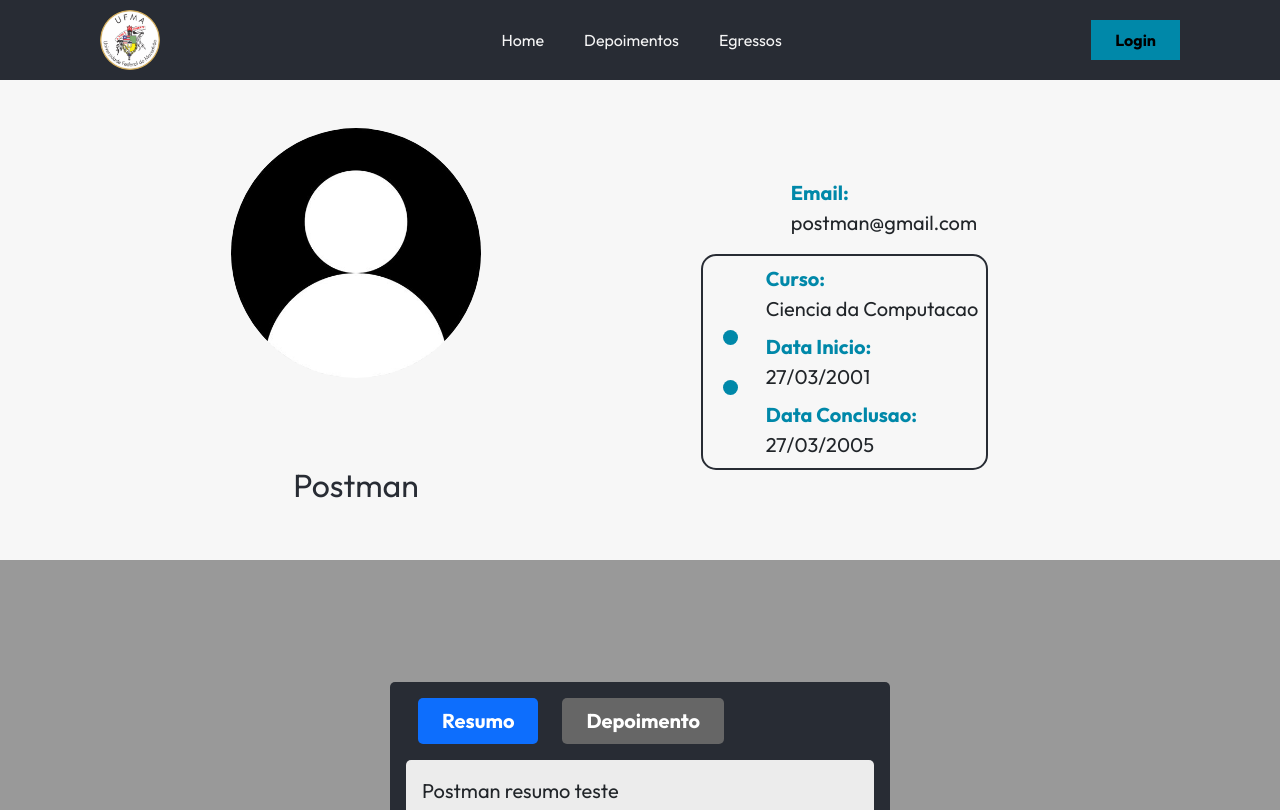
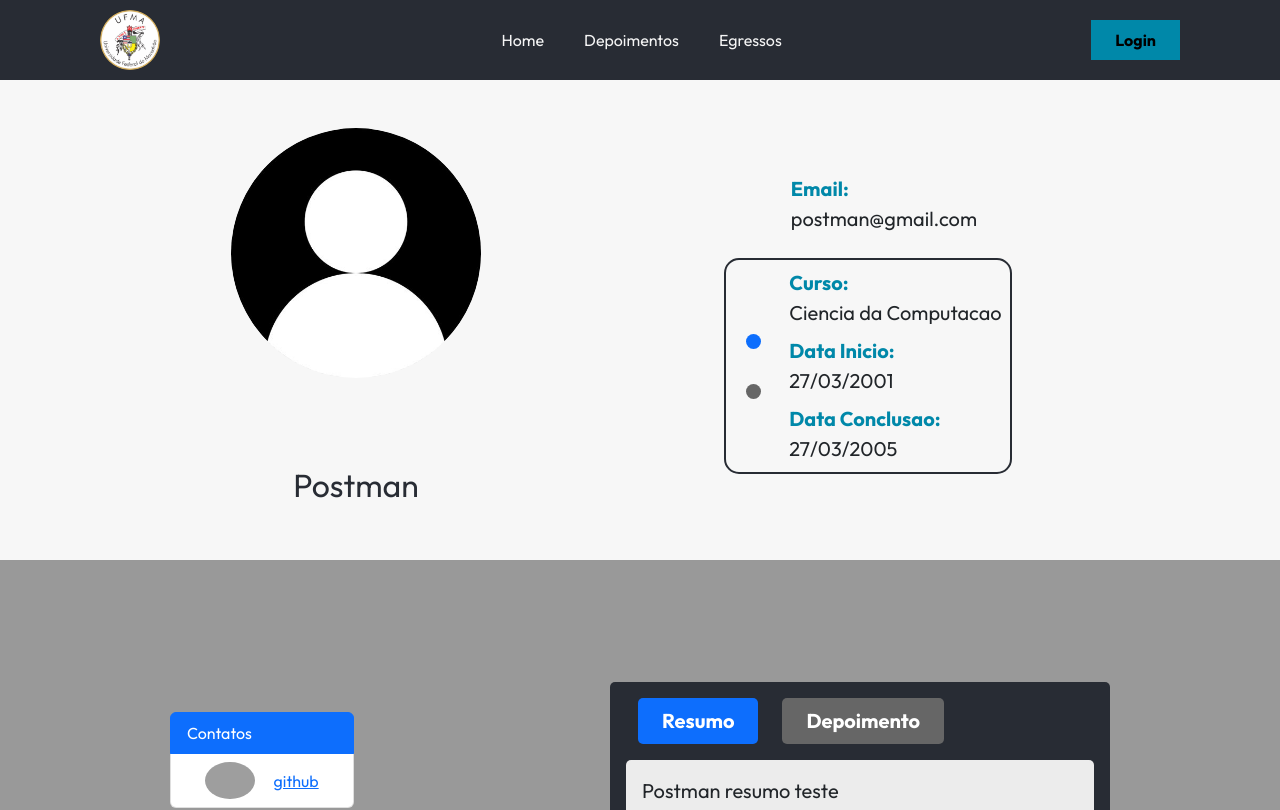
Before and after one commit to MarcosGTS/PortalEgresso-Front, a React (Create React App) app: page /perfil/1 in a window 1280 px wide. Shown: the top 810 px of the page. Built offline with nearby package versions, Linux system fonts and the light colour scheme; no server answers; grey boxes are pictures that could not be loaded.

Commit message:
add delete functionalities

```diff
--- a/src/components/carrossel/Carrossel.js
+++ b/src/components/carrossel/Carrossel.js
@@ -14,9 +14,11 @@ function Carrossel({ children }) {
     return (
         <div className='carrossel'>
             <div className='buttons-container'>
-                {buttons.map(child =>
+                {buttons.map((child, i) =>
                     {if (buttons.length > 1) {
-                        return <div onClick={changeIndex} className="radio-button"></div>
+                        if (i === index)
+                            return <div onClick={changeIndex} className="radio-button" style={{backgroundColor: "#0d6efd"}}></div>
+                        return <div onClick={changeIndex} className="radio-button" style={{backgroundColor: "#666"}}></div>
                     }}
                 )}
             </div>
--- a/src/services/ApiService.js
+++ b/src/services/ApiService.js
@@ -8,6 +8,7 @@ class ApiService {
     constructor(apiUrl, apiToken) {
         this.apiUrl = apiUrl;
         if (apiToken) {
+            instance.defaults.headers.post["Authorization"] = apiToken;
             instance.defaults.headers.post["Authorization"] = apiToken;
         }
     }
--- a/src/services/EgressoService.js
+++ b/src/services/EgressoService.js
@@ -33,6 +33,10 @@ class EgressoService extends ApiService{
         return this.post(`/editar/${egressoId}/curso/${prevCursoId}/${novoCursoId}`, obj);
     }
 
+    removerCurso(idEgresso, idCurso) {
+        return this.post(`/delete/${idEgresso}/curso/${idCurso}`);
+    }
+
     adicionarCargo(idEgresso, idCargo, obj) {
         return this.post(`/${idEgresso}/cargo/${idCargo}`, obj);
     }
@@ -41,13 +45,22 @@ class EgressoService extends ApiService{
         return this.post(`/editar/${egressoId}/cargo`, obj);
     }
 
+    removerCargo(egressoId, profId) {
+        return this.post(`/delete/${egressoId}/cargo/${profId}`);
+    }
+
     adicionarContato(idEgresso, idContato, obj) {
-        return this.post(`/${idEgresso}/contato/${idContato}`, obj)
+        return this.post(`/${idEgresso}/contato/${idContato}`, obj);
     }
 
     editarContato(idEgresso, idContato, idNovoContato, obj) {
-        return this.post(`/editar/${idEgresso}/contato/${idContato}/${idNovoContato}`, obj)
+        return this.post(`/editar/${idEgresso}/contato/${idContato}/${idNovoContato}`, obj);
     }
+
+    removerContato(idEgresso, idContato) {
+        return this.post(`/deletar/${idEgresso}/contato/${idContato}`);
+    }
+
 }
 
 export default EgressoService;
--- a/src/templates/Perfil.js
+++ b/src/templates/Perfil.js
@@ -1,6 +1,5 @@
 import React from "react";
 import Carrossel from "../components/carrossel/Carrossel";
-import Depoimento from "../components/depoimento/Depoimento";
 import Paginacao from "../components/paginacao/Paginacao";
 import EgressoService from "../services/EgressoService";
 import DepoimentoService from "../services/DepoimentoService";
@@ -9,7 +8,8 @@ import "./Perfil.css";
 import defaultImg from "../imgs/perfil_default.png";
 import { useParams } from "react-router-dom";
 import GerenricCard from "../components/GenericCard";
-import SideSlider from "../components/SideSlider";
+import GenericList from "../components/ListGroup";
+import { Image } from "react-bootstrap";
 
 export function withRoute(Children) {
     return (props) => {
@@ -137,6 +137,24 @@ class Perfil extends React.Component {
 
         const depoimento = this.state.depoimento;
         const resumo = this.state.egresso.resumo;
+        let contatos = [];
+
+        if (this.state.egresso.contatos) {
+            contatos = this.state.egresso.contatos.map(contatoAssoc => {
+                const contato = contatoAssoc.contato;
+                return <div style={{
+                        display: "flex",
+                        alignItems: "center",
+                        justifyContent: "space-evenly",
+                        minWidth: '150px',
+                        cursor: "pointer"
+                    }}
+                >
+                    <Image src={contato.url_logo} roundedCircle style={{width: "50px", height: "auto"}}/>
+                    <a href={contatoAssoc.endereco}>{contato.nome}</a>
+                </div>
+            });
+        }
 
         return <div className="home">
             <div className="perfil-informacoes">
@@ -149,12 +167,28 @@ class Perfil extends React.Component {
                     cursos={this.state["egresso"]["cursoEgressoAssoc"]}
                 />
             </div>
+
             <div className="perfil-depoimento">
+
+
+                {
+                contatos.length > 0 ?
+                    <div style={{
+                        display: "flex",
+                        flexDirection: "column",
+                        marginRight: "20%",
+                    }}>
+                        <GenericList title="Contatos" list={contatos}/>
+                    </div>
+                    : ""
+                }
+
                 <Paginacao>
                     <div name="Resumo">{resumo}</div>
                     <div name="Depoimento">{depoimento.texto}</div>
                 </Paginacao>
             </div>
+
             <div className="perfil-experiencias">
                 <h2>Experiencias</h2>
                 <div>
@@ -183,7 +217,13 @@ class Perfil extends React.Component {
 }
 
 function Informacoes(props) {
-    return <div className="informacoes">
+    return <div className="informacoes"
+        style={{
+            display: "flex",
+            flexDirection: "column",
+            alignItems: "center",
+        }}
+    >
         <ul>
             <li><div className="highlight">Email:</div> {props.email}</li>
         </ul>
--- a/src/templates/subTemplates/EditarCargo.js
+++ b/src/templates/subTemplates/EditarCargo.js
@@ -74,6 +74,22 @@ class EditarCargo extends React.Component {
             })
     }
 
+    deletarCargo() {
+        const egressoId = localStorage.getItem("Id");
+        const apiToken = localStorage.getItem("Token");
+        const service = new EgressoService(apiToken);
+        const prevCargoId = this.state.prevCargoId;
+
+        service.removerCargo(egressoId, prevCargoId)
+            .then(response => {
+                alert("Removido com sucesso");
+                window.location.reload();
+            })
+            .catch(erro => {
+                alert(`${erro}`);
+            })
+    }
+
     render() {
         const {cargos} = this.state;
         const {faixas} = this.state;
@@ -84,7 +100,8 @@ class EditarCargo extends React.Component {
         const {descricao} = this.state;
         const {dataRegistro} = this.state;
 
-        return <form onSubmit={(e) => {
+        return <>
+            <form onSubmit={(e) => {
                     e.preventDefault();
                     this.editarCargo();
                 }}
@@ -149,6 +166,10 @@ class EditarCargo extends React.Component {
 
                 <button>Editar</button>
             </form>
+            <button onClick={() => {
+                this.deletarCargo()
+            }}>Deletar</button>
+        </>
     }
 
 }
--- a/src/templates/subTemplates/EditarContato.js
+++ b/src/templates/subTemplates/EditarContato.js
@@ -48,11 +48,30 @@ class EditarContato extends React.Component {
             })
     }
 
+    removerContato() {
+        const egressoId = localStorage.getItem("Id");
+        const apiToken = localStorage.getItem("Token");
+        const service = new EgressoService(apiToken);
+        const prevContatoId = this.state.prevContatoId;
+
+        service.removerContato(egressoId, prevContatoId)
+            .then(response => {
+                alert("Removido com sucesso")
+                window.location.reload();
+            })
+            .catch(erro => {
+                alert(`${erro}`);
+            })
+
+    }
+
     render() {
         const {contatos} = this.state;
         const {endereco} = this.state;
         const {contatoId} = this.state;
-        return <form
+
+        return <>
+            <form
                 style={{
                     display: "flex",
                 }}
@@ -78,6 +97,8 @@ class EditarContato extends React.Component {
                 />
                 <button>Editar</button>
             </form>
+            <button onClick={() => this.removerContato()}>Deletar</button>
+        </>
     }
 }
 
--- a/src/templates/subTemplates/EditarCurso.js
+++ b/src/templates/subTemplates/EditarCurso.js
@@ -52,13 +52,30 @@ class EditarCurso extends React.Component {
             })
     }
 
+    removerCurso() {
+        const egressoId = localStorage.getItem("Id");
+        const apiToken = localStorage.getItem("Token");
+        const service = new EgressoService(apiToken);
+        const prevCursoId = this.state.prevCursoId;
+
+        service.removerCurso(egressoId, prevCursoId)
+            .then(response => {
+                alert("Removido com sucesso!");
+                window.location.reload();
+            })
+            .catch(erro => {
+                alert(`${erro}`);
+            })
+    }
+
     render() {
         const {cursos} = this.state;
         const {cursoId} = this.state;
         const {dataInicio} = this.state;
         const {dataConclusao} = this.state;
 
-        return <form
+        return <>
+            <form
                 onSubmit={(e) => {
                     e.preventDefault();
                     this.editarCurso()
@@ -98,6 +115,8 @@ class EditarCurso extends React.Component {
                 />
                 <button>Salvar</button>
             </form>
+            <button onClick={() => this.removerCurso()}>Deletar</button>
+        </>
     }
 }
 
```
Lines whose indentation alone changed are shown as unchanged.
